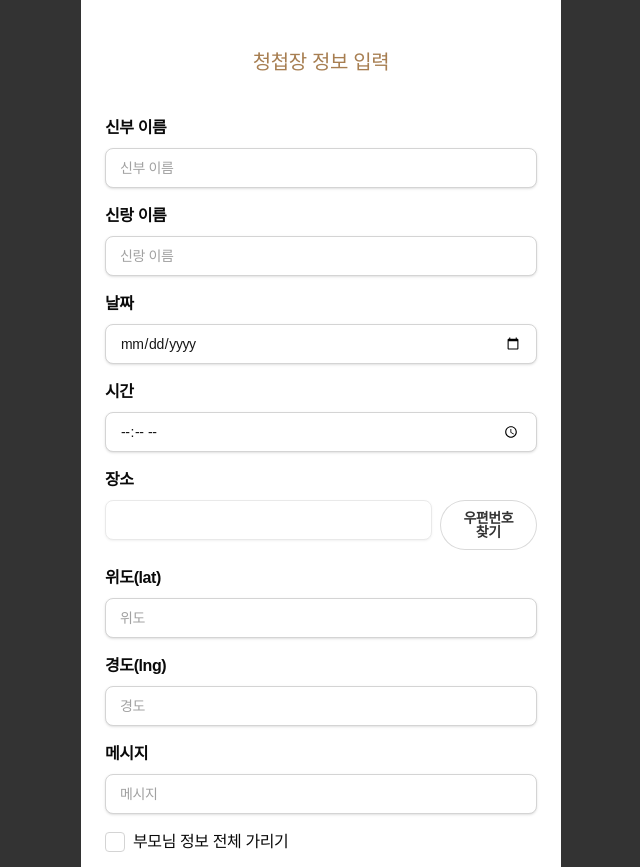
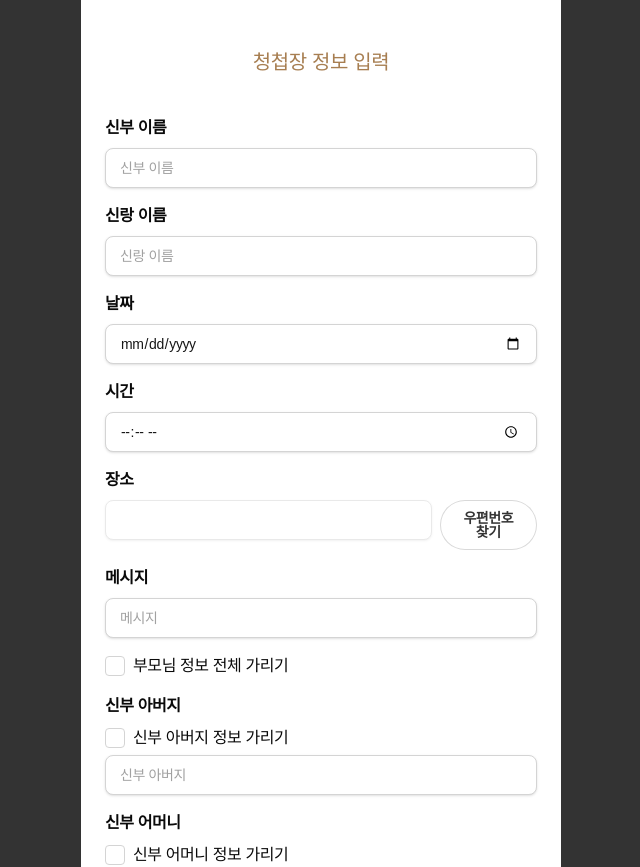
Before and after one commit to onssu/wedding-invitation, a Next.js app: page /detail in a window 1280 px wide. Shown: the top 867 px of the page, without its empty margins (319-959 px from the left). Built offline with nearby package versions, Linux system fonts and the light colour scheme; a web font is replaced by a local one.

Commit message:
상세페이지 수정

```diff
--- a/src/app/detail/page.tsx
+++ b/src/app/detail/page.tsx
@@ -75,6 +75,10 @@
           <div>
             <label className="block pt-4 pb-1 mb-1 font-semibold">장소</label>
             <Postcode />
+            {/* <Input {...register("location", { required: true })} /> */}
+            {errors.location && (
+              <span className="text-red-500 text-xs">장소를 입력하세요.</span>
+            )}
             {/* <Input
               {...register("location", { required: true })}
               placeholder="장소"
@@ -83,7 +87,7 @@
               <span className="text-red-500 text-xs">장소를 입력하세요.</span>
             )} */}
           </div>
-          <div>
+          {/* <div>
             <label className="block pt-4 pb-1 mb-1 font-semibold">
               위도(lat)
             </label>
@@ -110,7 +114,7 @@
             {errors.lng && (
               <span className="text-red-500 text-xs">경도를 입력하세요.</span>
             )}
-          </div>
+          </div> */}
           <div>
             <label className="block pt-4 pb-1 mb-1 font-semibold">메시지</label>
             <Input
```
